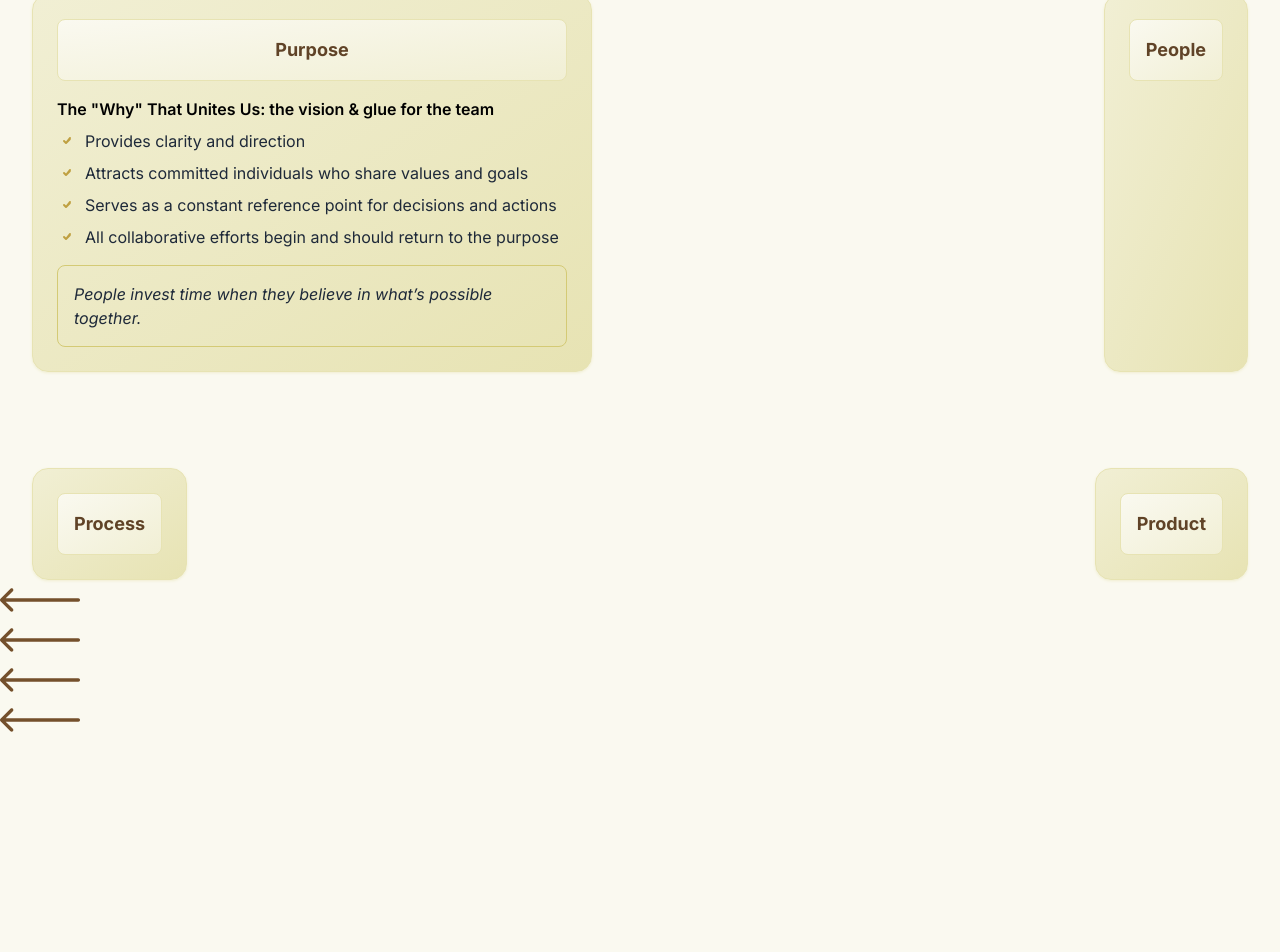
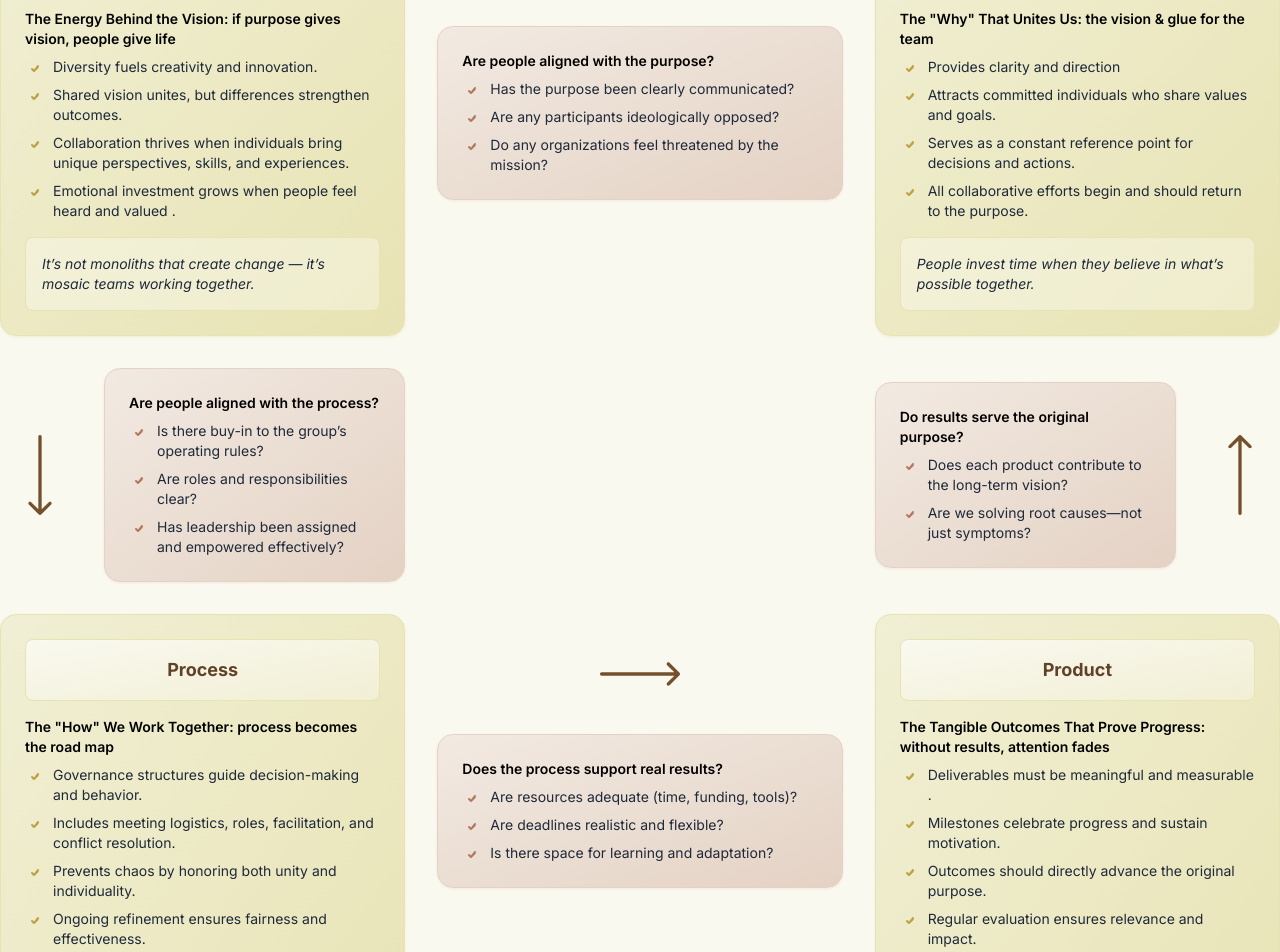
Before and after one commit to havekes/collaboration, a SvelteKit app: page /collaborative-alignment in a window 1280 px wide. Shown: the part 520-1472 px from the top of the page. Before the commit the page ends 1308 px from the top, so only its background shows below. Built offline with nearby package versions, Linux system fonts and the light colour scheme.

Commit message:
collaboration wip

```diff
--- /dev/null
+++ b/src/lib/components/Blockquote.svelte
@@ -0,0 +1,14 @@
+<script lang="ts">
+	import type { Snippet } from 'svelte';
+
+	type Props = {
+		children: Snippet;
+	};
+	let { children }: Props = $props();
+</script>
+
+<blockquote
+	class="rounded-lg border border-cornsilk-200 bg-cornsilk-50/40 p-4 text-gray-800 italic shadow-cornsilk-100"
+>
+	{@render children()}
+</blockquote>
--- a/src/lib/components/Card.svelte
+++ b/src/lib/components/Card.svelte
@@ -21,6 +21,8 @@
 	});
 </script>
 
-<div class="space-y-4 rounded-2xl border p-6 shadow-sm {themeClasses} {classes ?? ''}">
+<div
+	class="space-y-4 rounded-2xl border p-6 shadow-sm {themeClasses} {classes ?? ''} flex flex-col"
+>
 	{@render children()}
 </div>
--- a/src/routes/collaborative-alignment/+page.svelte
+++ b/src/routes/collaborative-alignment/+page.svelte
@@ -1,4 +1,5 @@
 <script>
+	import Blockquote from '$lib/components/Blockquote.svelte';
 	import Card from '$lib/components/Card.svelte';
 	import CardTitle from '$lib/components/CardTitle.svelte';
 	import List from '$lib/components/List.svelte';
@@ -9,13 +10,13 @@
 </script>
 
 <div class="my-12 flex flex-col items-center space-y-12">
-	<section class="container px-8">
+	<!-- <section class="container px-8">
 		<h1 class="text-4xl font-bold text-gray-800 text-shadow-cornsilk-200 text-shadow-xs">
 			Collaborative alignment: 4-P Foundation
 		</h1>
-	</section>
+	</section> -->
 
-	<section class="container px-8">
+	<section class="container">
 		<Card theme="dry-sage">
 			<h2 class="text-lg font-bold text-dry-sage-700">
 				When collaboration works, key signs of alignment include:
@@ -29,41 +30,132 @@
 		</Card>
 	</section>
 
-	<section class="container">
-		<div class="grid grid-cols-2 gap-24 px-8">
+	<section class="container text-sm">
+		<div class="grid grid-cols-3 gap-8">
+			<Card theme="cornsilk" class="justify-self-end">
+				<CardTitle theme="cornsilk">People</CardTitle>
+				<List title="The Energy Behind the Vision: if purpose gives vision, people give life">
+					<ListItem theme="cornsilk">Diversity fuels creativity and innovation.</ListItem>
+					<ListItem theme="cornsilk">
+						Shared vision unites, but differences strengthen outcomes.
+					</ListItem>
+					<ListItem theme="cornsilk">
+						Collaboration thrives when individuals bring unique perspectives, skills, and
+						experiences.
+					</ListItem>
+					<ListItem theme="cornsilk">
+						Emotional investment grows when people feel heard and valued .
+					</ListItem>
+				</List>
+				<Blockquote>
+					It’s not monoliths that create change — it’s mosaic teams working together.
+				</Blockquote>
+			</Card>
+			<div>
+				<LongArrow class="m-auto my-10 h-10 w-20 rotate-180 text-cornsilk-800" />
+
+				<Card theme="light-bronze">
+					<List title="Are people aligned with the purpose?">
+						<ListItem theme="light-bronze">Has the purpose been clearly communicated?</ListItem>
+						<ListItem theme="light-bronze">Are any participants ideologically opposed?</ListItem>
+						<ListItem theme="light-bronze">
+							Do any organizations feel threatened by the mission?
+						</ListItem>
+					</List>
+				</Card>
+			</div>
 			<Card theme="cornsilk" class="justify-self-start">
 				<CardTitle theme="cornsilk">Purpose</CardTitle>
+				<div class="flex-1">
 					<List title="The &quot;Why&quot; That Unites Us: the vision & glue for the team">
 						<ListItem theme="cornsilk">Provides clarity and direction</ListItem>
 						<ListItem theme="cornsilk">
-						Attracts committed individuals who share values and goals
+							Attracts committed individuals who share values and goals.
 						</ListItem>
 						<ListItem theme="cornsilk">
-						Serves as a constant reference point for decisions and actions
+							Serves as a constant reference point for decisions and actions.
 						</ListItem>
 						<ListItem theme="cornsilk">
-						All collaborative efforts begin and should return to the purpose
+							All collaborative efforts begin and should return to the purpose.
 						</ListItem>
 					</List>
-				<blockquote
-					class="rounded-lg border border-cornsilk-300 p-4 text-gray-800 italic shadow-cornsilk-100"
+				</div>
+				<Blockquote>People invest time when they believe in what’s possible together.</Blockquote>
+			</Card>
+
+			<div class="flex items-center gap-6">
+				<LongArrow class="m-auto h-10 w-20 shrink-0 rotate-270 text-cornsilk-800" />
+				<Card theme="light-bronze">
+					<List title="Are people aligned with the process?">
+						<ListItem theme="light-bronze">Is there buy-in to the group’s operating rules?</ListItem
 						>
-					People invest time when they believe in what’s possible together.
-				</blockquote>
+						<ListItem theme="light-bronze">Are roles and responsibilities clear?</ListItem>
+						<ListItem theme="light-bronze">
+							Has leadership been assigned and empowered effectively?
+						</ListItem>
+					</List>
 				</Card>
-			<Card theme="cornsilk" class="justify-self-end">
-				<CardTitle theme="cornsilk">People</CardTitle>
+			</div>
+			<div></div>
+			<div class="flex items-center gap-6">
+				<Card theme="light-bronze">
+					<List title="Do results serve the original purpose?">
+						<ListItem theme="light-bronze">
+							Does each product contribute to the long-term vision?
+						</ListItem>
+						<ListItem theme="light-bronze">Are we solving root causes—not just symptoms?</ListItem>
+					</List>
 				</Card>
+				<LongArrow class="m-auto h-10 w-20 shrink-0 rotate-90 text-cornsilk-800" />
+			</div>
+
 			<Card theme="cornsilk" class="justify-self-start">
 				<CardTitle theme="cornsilk">Process</CardTitle>
+				<List title="The &quot;How&quot; We Work Together: process becomes the road map">
+					<ListItem theme="cornsilk">
+						Governance structures guide decision-making and behavior.
+					</ListItem>
+					<ListItem theme="cornsilk">
+						Includes meeting logistics, roles, facilitation, and conflict resolution.
+					</ListItem>
+					<ListItem theme="cornsilk">
+						Prevents chaos by honoring both unity and individuality.
+					</ListItem>
+					<ListItem theme="cornsilk">
+						Ongoing refinement ensures fairness and effectiveness.
+					</ListItem>
+				</List>
+				<Blockquote>
+					“The uniqueness of people provides richness in the diversity of ideas and opinions as they
+					strive together for a shared purpose and vision. That same uniqueness and individuality,
+					however, can provide an environment for disagreement, divisiveness, and chaos.” (Walker et
+					al., 2023, p. 5)
+				</Blockquote>
 			</Card>
+			<div>
+				<LongArrow class="m-auto my-10 h-10 w-20 rotate-180 text-cornsilk-800" />
+
+				<Card theme="light-bronze">
+					<List title="Does the process support real results?">
+						<ListItem theme="light-bronze">Are resources adequate (time, funding, tools)?</ListItem>
+						<ListItem theme="light-bronze">Are deadlines realistic and flexible?</ListItem>
+						<ListItem theme="light-bronze">Is there space for learning and adaptation?</ListItem>
+					</List>
+				</Card>
+			</div>
 			<Card theme="cornsilk" class="justify-self-end">
 				<CardTitle theme="cornsilk">Product</CardTitle>
+				<List title="The Tangible Outcomes That Prove Progress: without results, attention fades">
+					<ListItem theme="cornsilk">Deliverables must be meaningful and measurable .</ListItem>
+					<ListItem theme="cornsilk">
+						Milestones celebrate progress and sustain motivation.
+					</ListItem>
+					<ListItem theme="cornsilk">
+						Outcomes should directly advance the original purpose.
+					</ListItem>
+					<ListItem theme="cornsilk">Regular evaluation ensures relevance and impact.</ListItem>
+				</List>
 			</Card>
 		</div>
-		<LongArrow class="h-10 w-20 text-cornsilk-800" />
-		<LongArrow class="h-10 w-20 text-cornsilk-800" />
-		<LongArrow class="h-10 w-20 text-cornsilk-800" />
-		<LongArrow class="h-10 w-20 text-cornsilk-800" />
 	</section>
 </div>
--- a/src/routes/trust-building/+page.svelte
+++ b/src/routes/trust-building/+page.svelte
@@ -1,5 +1,6 @@
 <script>
 	import picture2 from '$lib/assets/images/Picture2.png';
+	import Blockquote from '$lib/components/Blockquote.svelte';
 	import Card from '$lib/components/Card.svelte';
 	import CardTitle from '$lib/components/CardTitle.svelte';
 	import List from '$lib/components/List.svelte';
@@ -126,24 +127,20 @@
 		</div>
 		<Card theme="cornsilk" class="w-3/7">
 			<CardTitle theme="cornsilk">Trust in Community-based participatory research</CardTitle>
-			<blockquote
-				class="rounded-lg border border-cornsilk-200 bg-cornsilk-50/40 p-4 text-gray-800 italic shadow-cornsilk-100"
-			>
+			<Blockquote>
 				<strong>Voluntary Trust:</strong> Emerges from close interpersonal relationships; defined as “a
 				consensual absence of calculation, where partners voluntarily forego calculating outcomes”.
-			</blockquote>
+			</Blockquote>
 			<div class="space-y-2 px-4">
 				<List title="What is it built on?">
 					<ListItem>Commonality & Reciprocity</ListItem>
 				</List>
 				<List title="How to build trust?"><span></span></List>
 			</div>
-			<blockquote
-				class="rounded-lg border border-cornsilk-200 bg-cornsilk-50/40 p-4 text-gray-800 italic shadow-cornsilk-100"
-			>
+			<Blockquote>
 				<strong>Trust by Proxy:</strong> Trust developed in one community relationship extends to other
 				stakeholders, facilitating broader collaboration.
-			</blockquote>
+			</Blockquote>
 		</Card>
 	</section>
 </div>
```
Lines whose indentation alone changed are shown as unchanged.
